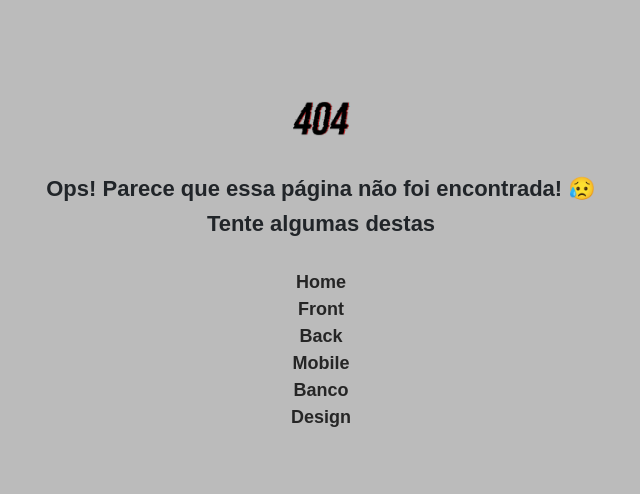
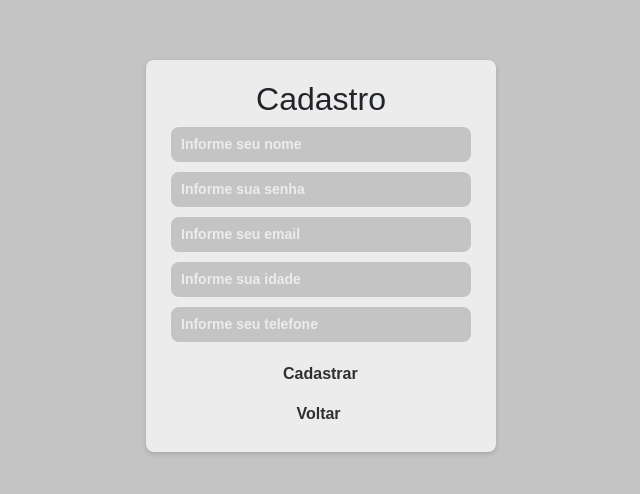
Before and after one commit to BraioDev/trilha-do-estudante, a React (Create React App) app: page /auto-cadastro in a window 1280 px wide. Shown: the part 144-638 px from the top of the page, without its empty margins (319-959 px from the left). Built offline with nearby package versions, Linux system fonts and the light colour scheme; a web font is replaced by a local one.

Commit message:
criação da tela de cadastro

```diff
--- /dev/null
+++ b/src/pages/autoCadastro/index.js
@@ -0,0 +1,100 @@
+import React, { useState } from 'react';
+import { toast, ToastContainer } from 'react-toastify';
+import 'react-toastify/dist/ReactToastify.css';
+import { auth } from '../../firebaseConection';
+import {
+    createUserWithEmailAndPassword
+} from 'firebase/auth';
+import InputMask from "react-input-mask";
+import 'react-tippy/dist/tippy.css';
+import { Link } from 'react-router-dom';
+
+export default function AutoCadastro() {
+
+    const [email, setEmail] = useState('');
+    const [senha, setSenha] = useState('');
+    const [nome, setNome] = useState('');
+    const [idade, setIdade] = useState('');
+    const [telefone, setTelefone] = useState('');
+
+    async function novoUsuario() {
+        await createUserWithEmailAndPassword(auth, email, senha, nome, idade, telefone)
+            .then(() => {
+                setEmail('');
+                setSenha('');
+                setNome('');
+                setIdade('');
+                setTelefone('');
+                toast.success('Cadastro realizado com sucesso');
+                window.setTimeout(function () {
+                    window.history.back();
+                }, 1000);
+            })
+            .catch((error) => {
+                if (error.code === 'auth/weak-password') {
+                    toast.error('Senha muito fraca, por favor insira outra');
+                } else if (error.code === 'auth/email-already-in-use') {
+                    toast.error('Email já existente');
+                }
+
+            })
+    }
+
+    const handleBack = () => {
+        window.history.back();
+    };
+
+    return (
+        <body style={{ backgroundColor: 'var(--branco-cinza)' }}>
+            <div className="login-container">
+                <div className="login-card">
+                    <h2>Cadastro</h2>
+                    <input
+                        type="nome"
+                        placeholder="Informe seu nome"
+                        value={nome}
+                        onChange={(e) => setNome(e.target.value)}
+                        className="input-login"
+                    />
+
+                    <input
+                        type="password"
+                        placeholder="Informe sua senha"
+                        value={senha}
+                        onChange={(e) => setSenha(e.target.value)}
+                        className="input-login"
+                    />
+
+                    <input
+                        type="email"
+                        placeholder="Informe seu email"
+                        value={email}
+                        onChange={(e) => setEmail(e.target.value)}
+                        className="input-login"
+                    />
+
+                    <input
+                        type="idade"
+                        placeholder="Informe sua idade"
+                        value={idade}
+                        onChange={(e) => setIdade(e.target.value)}
+                        className="input-login"
+                        maxLength={3}
+                    />
+
+                    <InputMask
+                        type="telefone"
+                        mask="+55 (99) 99999-9999"
+                        placeholder="Informe seu telefone"
+                        value={telefone}
+                        onChange={(e) => setTelefone(e.target.value)}
+                        className="input-login"
+                    />
+                    <button className="button-dark espacamento" onClick={novoUsuario}>Cadastrar</button>
+                    <button className="button-dark espacamento" onClick={handleBack}>Voltar</button>
+                </div>
+            </div>
+            <ToastContainer />
+        </body>
+    );
+}
--- a/src/pages/login/index.js
+++ b/src/pages/login/index.js
@@ -3,18 +3,16 @@ import { toast, ToastContainer } from 'react-toastify';
 import 'react-toastify/dist/ReactToastify.css';
 import { auth } from '../../firebaseConection';
 import {
-    createUserWithEmailAndPassword, signInWithEmailAndPassword,
+    signInWithEmailAndPassword,
     signOut, onAuthStateChanged
 } from 'firebase/auth';
-import userIcon from '../../assets/imagens/user.png'
-import InputMask from "react-input-mask";
+import userIcon from '../../assets/imagens/user.png';
+import { Link } from 'react-router-dom';
+import 'react-tippy/dist/tippy.css';
 
 export default function Login() {
     const [email, setEmail] = useState('');
     const [senha, setSenha] = useState('');
-    const [nome, setNome] = useState('');
-    const [idade, setIdade] = useState('');
-    const [telefone, setTelefone] = useState('');
 
     const [user, setUser] = useState(false);
     const [userDetail, setUserDetail] = useState({})
@@ -43,29 +41,8 @@ export default function Login() {
                 }
             })
         }
-
         checkLogin();
-
     }, [])
-
-    async function novoUsuario() {
-        await createUserWithEmailAndPassword(auth, email, senha, nome, idade, telefone)
-            .then(() => {
-                setEmail('')
-                setSenha('')
-                setNome('')
-                setIdade('')
-                setTelefone('')
-            })
-            .catch((error) => {
-                if (error.code === 'auth/weak-password') {
-                    toast.error('Senha muito fraca, por favor insira outra');
-                } else if (error.code === 'auth/email-already-in-use') {
-                    toast.error('Email já existente');
-                }
-
-            })
-    }
 
     async function logarUsuario() {
         await signInWithEmailAndPassword(auth, email, senha)
@@ -138,14 +115,6 @@ export default function Login() {
                     <div className="login-card">
                         <h2>Login</h2>
                         <input
-                            type="nome"
-                            placeholder="Informe seu nome"
-                            value={nome}
-                            onChange={(e) => setNome(e.target.value)}
-                            className="input-login"
-                        />
-
-                        <input
                             type="password"
                             placeholder="Informe sua senha"
                             value={senha}
@@ -161,26 +130,11 @@ export default function Login() {
                             className="input-login"
                         />
 
-                        <input
-                            type="idade"
-                            placeholder="Informe sua idade"
-                            value={idade}
-                            onChange={(e) => setIdade(e.target.value)}
-                            className="input-login"
-                            maxLength={3}
-                        />
-
-                        <InputMask
-                            type="telefone"
-                            mask="+55 (99) 99999-9999"
-                            placeholder="Informe seu telefone"
-                            value={telefone}
-                            onChange={(e) => setTelefone(e.target.value)}
-                            className="input-login"
-                        />
-
+                        {/* botões */}
                         <button className="button-dark espacamento" onClick={logarUsuario}>Login</button>
-                        <button className="button-dark espacamento" onClick={novoUsuario}>Cadastrar</button>
+                        <Link to="/auto-cadastro" className='link-invisivel'>
+                            <button className="button-dark espacamento">Cadastrar</button>
+                        </Link>
                         <button className="button-dark espacamento" onClick={handleBack}>Voltar</button>
                     </div>
                 </div>
--- a/src/routes.js
+++ b/src/routes.js
@@ -44,6 +44,7 @@ import Sketch from './pages/design/sketch';
 import Adobephotoshop from './pages/design/adobephotohop';
 /* Login */
 import Login from './pages/login/index'
+import AutoCadastro from "./pages/autoCadastro";
 
 export default function RoutesAPP(){
     return(
@@ -51,6 +52,7 @@ export default function RoutesAPP(){
         <Routes>
             {/* tela login */}
             <Route path="/login" element={<Login/>}/>
+            <Route path="/auto-cadastro" element={<AutoCadastro/>}/>
 
             {/* Rotas principais */}
             <Route path="/" element={<Home/>}/>
```
